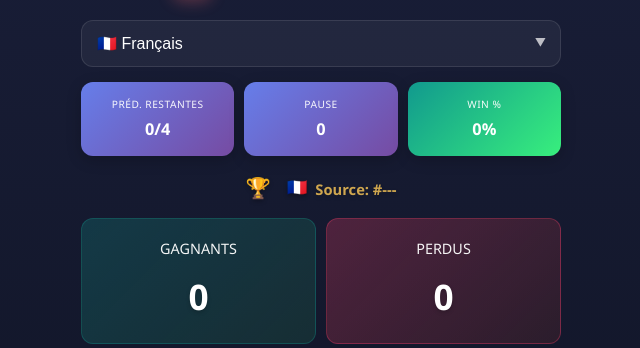
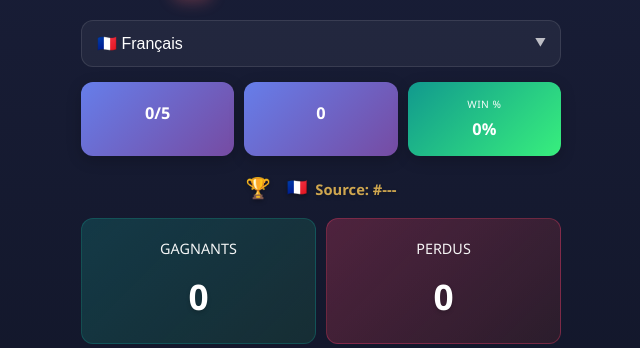
Before and after one commit to appolinair2355/21-f-vrier-essaie-, a Python web app: template templates/index.html in a window 1280 px wide. Shown: the part 185-533 px from the top of the page, without its empty margins (319-959 px from the left). Run offline with Jinja, Linux system fonts and the light colour scheme; the template is opened without the code that fills it, so the values that code supplies are empty.

Commit message:
Add files via upload

```diff
--- a/templates/index.html
+++ b/templates/index.html
@@ -200,7 +200,11 @@
         <!-- Titre -->
         <div class="main-title">
             <div class="icon" style="background: none; border: none;">
-                <img src="/static/logo.png?v={{ range(1, 100000) | random }}" alt="Logo" id="siteLogo" style="width: 100%; height: 100%; object-fit: cover; border-radius: 10px;" onerror="this.style.display='none'; this.nextElementSibling.style.display='block';">
+                <img src="/static/logo.png?v={{ range(1, 100000) | random }}"
+                     alt="Logo"
+                     id="siteLogo"
+                     style="width: 100%; height: 100%; object-fit: cover; border-radius: 10px;"
+                     onerror="this.style.display='none'; this.nextElementSibling.style.display='block';">
                 <span style="display: none;">🎰</span>
             </div>
             <h1 data-translate="title">Prédicteur Baccara</h1>
@@ -223,18 +227,22 @@
 
         <div class="info-bar">
             {% if user.is_admin or user.email == 'sossoukouam@gmail.com' %}
-            <a href="/admin" class="info-box role" style="background: linear-gradient(135deg, #667eea 0%, #764ba2 100%); cursor: pointer; text-decoration: none; display: flex !important; flex-direction: column; align-items: center; justify-content: center;">
+            <a href="/admin" class="info-box role"
+               style="background: linear-gradient(135deg, #667eea 0%, #764ba2 100%);
+                      cursor: pointer; text-decoration: none;
+                      display: flex !important; flex-direction: column;
+                      align-items: center; justify-content: center;">
                 <div class="label" style="color: white !important;">ADMIN</div>
                 <div class="value" style="font-size: 1.2em; color: white !important;">PANEL 🔧</div>
             </a>
             {% else %}
             <div class="info-box role">
-                <div class="label">Préd. restantes</div>
-                <div class="value" id="topWonCount">0/4</div>
+                <div class="label" data-translate="prediction_count_label"></div>
+                <div class="value" id="topWonCount">0/5</div>
             </div>
             {% endif %}
             <div class="info-box role">
-                <div class="label">Pause</div>
+                <div class="label" data-translate="pause_label"></div>
                 <div class="value" id="topLostCount">0</div>
             </div>
             <div class="info-box win-rate">
@@ -272,13 +280,15 @@
             </div>
         </div>
 
+        <!-- Barre pause secondaire -->
         <div class="info-bar" id="pauseInfoBar" style="display: none; margin-top: 10px;">
             <div class="info-box role" style="background: linear-gradient(135deg, #f093fb 0%, #f5576c 100%);">
-                <div class="label">Préd. Restantes</div>
+                <div class="label" data-translate="prediction_count_label"></div>
                 <div class="value" id="predRemaining">0</div>
             </div>
-            <div class="info-box win-rate" id="pauseTimerBox" style="background: linear-gradient(135deg, #84fab0 0%, #8fd3f4 100%);">
-                <div class="label">Pause</div>
+            <div class="info-box win-rate" id="pauseTimerBox"
+                 style="background: linear-gradient(135deg, #84fab0 0%, #8fd3f4 100%);">
+                <div class="label" data-translate="pause_label"></div>
                 <div class="value" id="pauseTimerValue">--:--</div>
             </div>
         </div>
@@ -310,7 +320,7 @@
                 </table>
             </div>
             <div class="history-footer">
-                <button onclick="refreshHistory()" class="btn-refresh">
+                <button onclick="loadPredictionHistory()" class="btn-refresh">
                     🔄 Rafraîchir
                 </button>
             </div>
@@ -346,7 +356,6 @@
     <script src="/static/js/lang.js"></script>
     <script src="/static/js/app.js"></script>
     <script>
-        // Init
         currentUser = {
             first_name: '{{ user.first_name }}',
             last_name: '{{ user.last_name }}',
```
